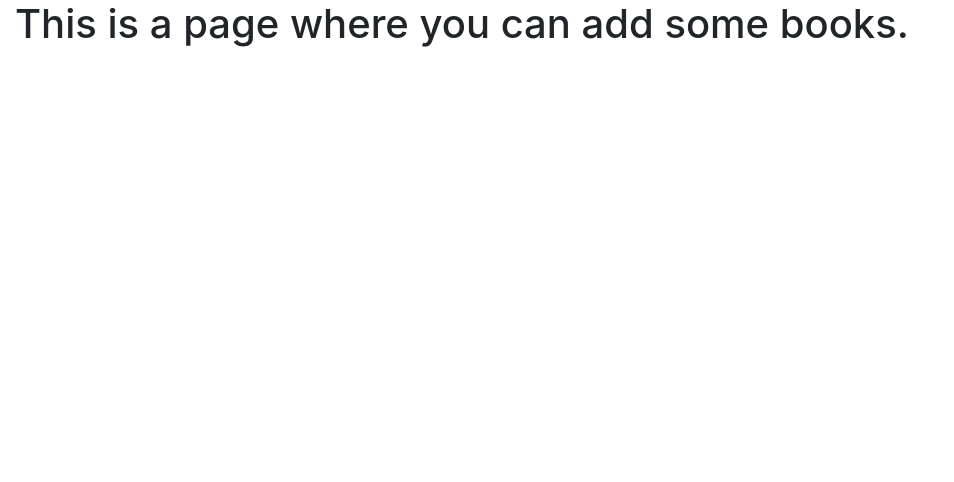
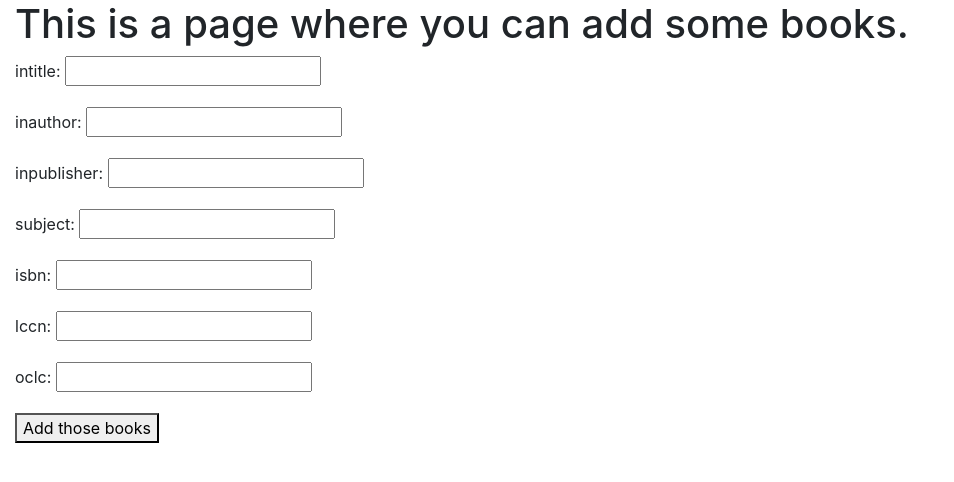
Before and after one commit to FFFFFRYGIO/private-collection, a Django app: page /add_books/ in a window 1280 px wide. Shown: the part 56-538 px from the top of the page, without its empty margins (0-954 px from the left). Run offline with Django 4.2, Linux system fonts and the light colour scheme; some libraries are stand-ins or nearby versions.

Commit message:
create form to add books

```diff
--- /dev/null
+++ b/priv_coll/main/forms.py
@@ -0,0 +1,13 @@
+from django import forms
+
+key_words = ['intitle', 'inauthor', 'inpublisher', 'subject', 'isbn', 'lccn', 'oclc']
+
+
+class AddBooks(forms.Form):
+    intitle = forms.CharField(label="intitle", max_length=200, required=False)
+    inauthor = forms.CharField(label="inauthor", max_length=200, required=False)
+    inpublisher = forms.CharField(label="inpublisher", max_length=200, required=False)
+    subject = forms.CharField(label="subject", max_length=200, required=False)
+    isbn = forms.CharField(label="isbn", max_length=200, required=False)
+    lccn = forms.CharField(label="lccn", max_length=200, required=False)
+    oclc = forms.CharField(label="oclc", max_length=200, required=False)
--- a/priv_coll/main/templates/main/add_books.html
+++ b/priv_coll/main/templates/main/add_books.html
@@ -2,4 +2,9 @@
 {% block title %}Add books{% endblock %}
 {% block content %}
     <h1>This is a page where you can add some books.</h1>
+    <form action="#" method="post">
+        {% csrf_token %}
+        {{ form.as_p }}
+        <button type="submit" id="submit" value="submit">Add those books</button>
+    </form>
 {% endblock %}
--- a/priv_coll/main/views.py
+++ b/priv_coll/main/views.py
@@ -1,5 +1,5 @@
 from django.shortcuts import render
-from django.http import HttpResponse
+from .forms import AddBooks
 # Create your views here.
 
 
@@ -12,7 +12,7 @@ def books_list(response):
 
 
 def add_books(response):
-    return render(response, 'main/add_books.html', {})
+    return render(response, 'main/add_books.html', {'form': AddBooks()})
 
 
 def edit_book(response):
```
